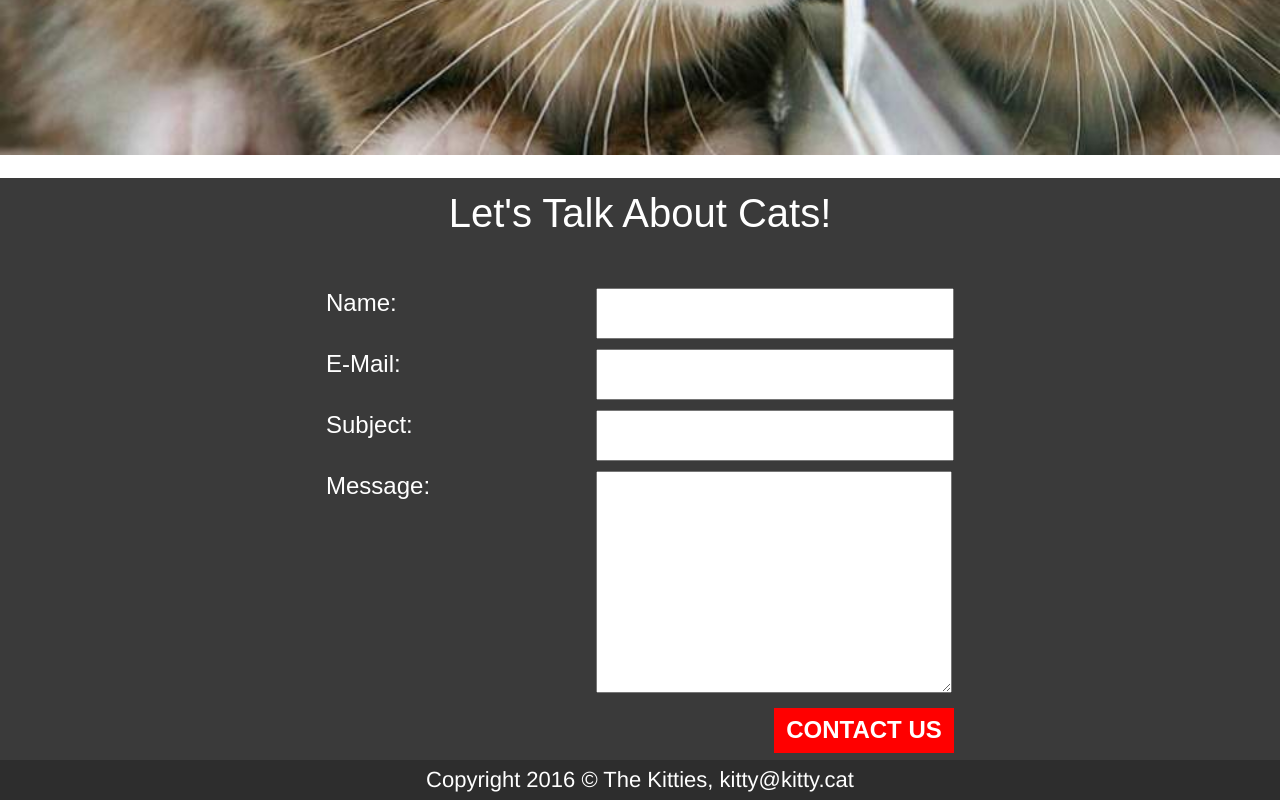
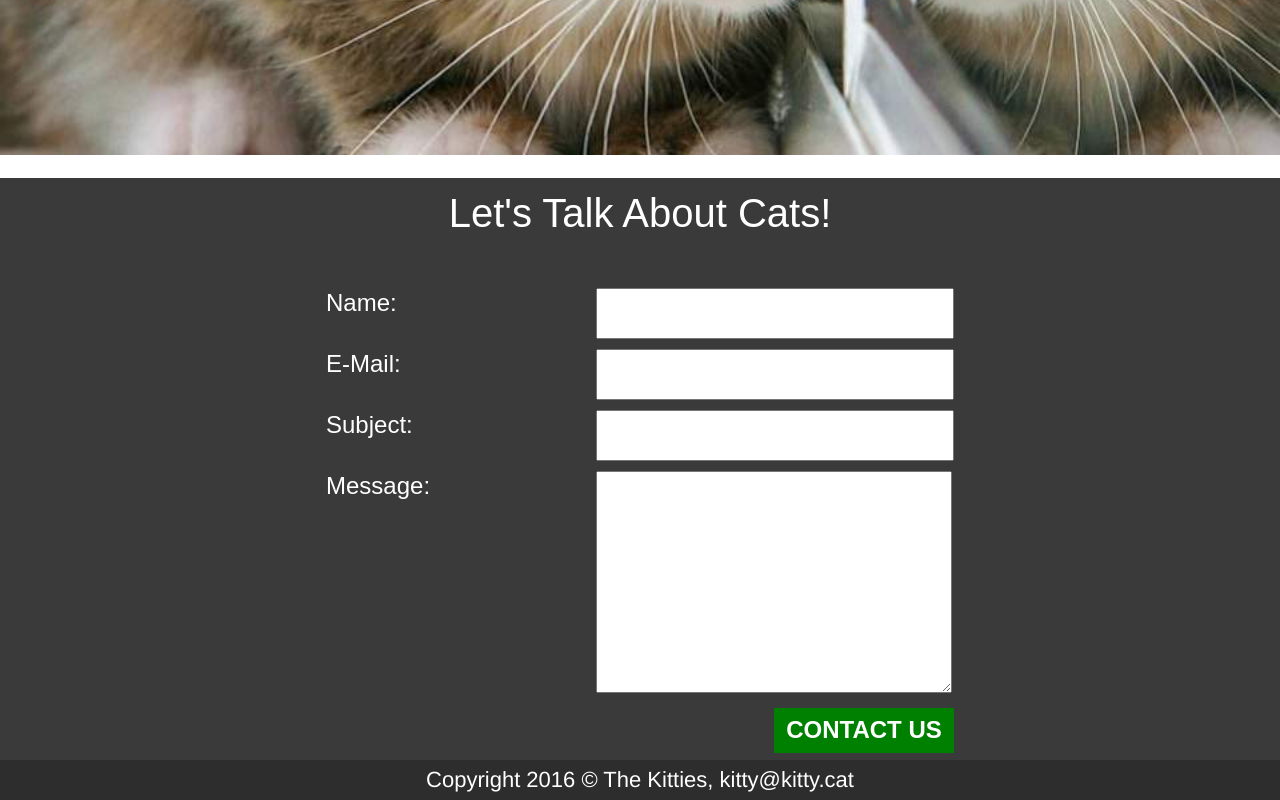
Before and after one commit to AlisonZ/catLab, a plain HTML site: page contact.html in a window 1280 px wide. In both pictures the pointer is over the input "CONTACT US". Shown: the part 788-1588 px from the top of the page. Drawn offline with Linux system fonts and the light colour scheme; a web font is replaced by a local one.

Commit message:
button color change

```diff
--- a/style.css
+++ b/style.css
@@ -227,6 +227,10 @@ input[type="submit"] {
 	float: right;
 }
 
+input[type="submit"]:hover {
+background: green;
+}
+
 /*Home Page Styling*/
 #banner {
 position: relative;
```
